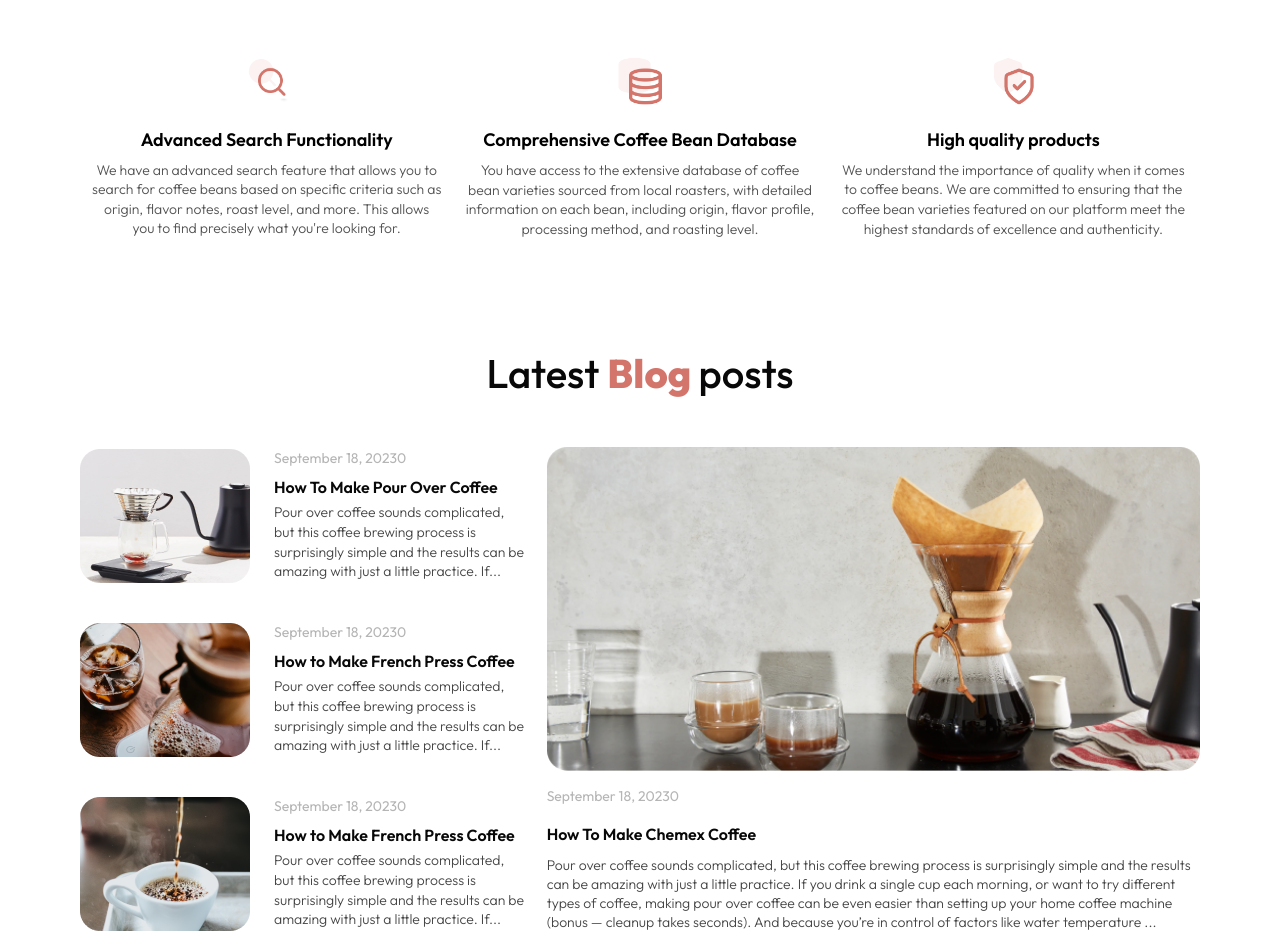
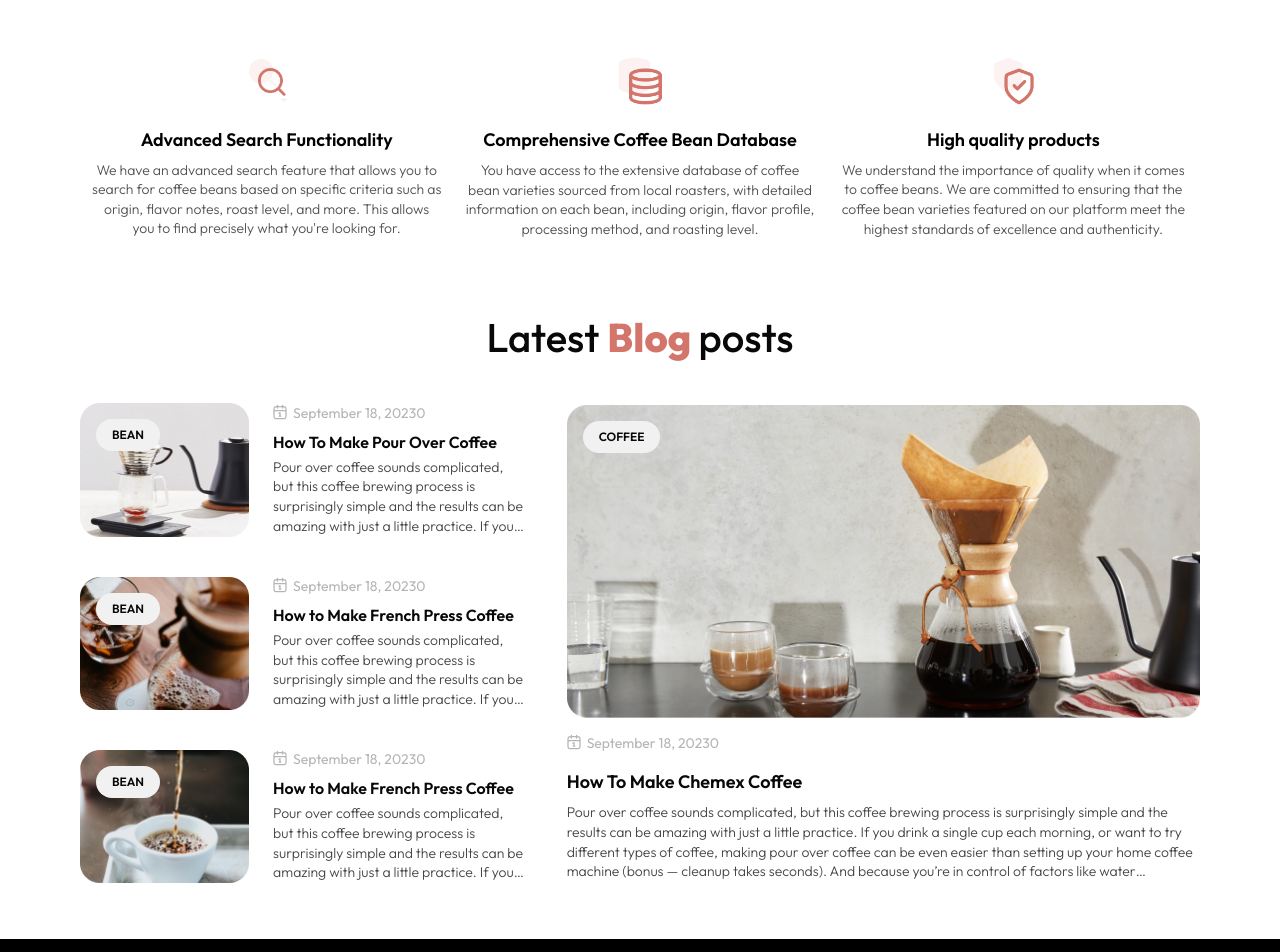
Before and after one commit to Sumit-Chouhan-devloper/Coffe-bean, a Next.js app: page / in a window 1280 px wide. Shown: the top 952 px of the page. Built offline with nearby package versions, Linux system fonts and the light colour scheme.

Commit message:
all done

```diff
--- a/components/Blog.jsx
+++ b/components/Blog.jsx
@@ -2,63 +2,81 @@ import Image from "next/image";
 import React from "react";
 import { BlogData } from "./common/Helper";
 import chemex from "../public/assets/png/chemex-coffee.png";
+import { CalenderIcon } from "./common/Icons";
 const Blog = () => {
   return (
     <div className="container custom_container mx-auto py-12 px-4 lg:px-3">
-      <h2 className="text-center font-medium text-4xxl text-DarkBlack mb-8 lg:mb-11">
-        Latest <span className=" font-extrabold text-lightOrange">Blog </span>
+      <h2 className="text-center font-medium sm:text-3xl text-3xl md:text-4xxl text-DarkBlack mb-5 sm:mb-8 lg:mb-12">
+        Latest <span className="font-extrabold text-lightOrange">Blog </span>
         posts
       </h2>
       <div className="flex flex-wrap items-center justify-center">
-        <div className="xl:w-5/12 lg:w-9/12 flex flex-col gap-5 sm:gap-6 md:gap-8 xl:gap-10 lg:pe-5">
+        <div className="xl:w-5/12 lg:w-9/12 flex flex-col gap-4 sm:gap-6 md:gap-8 xl:gap-10 lg:pe-5">
           {BlogData.map((data, index) => (
             <div
-              className="flex gap-4 flex-col sm:flex-row items-center lg:gap-6 max-w-[400px] sm:max-w-[unset] mx-auto"
+              className="flex  sm:gap-5 flex-col sm:flex-row items-center lg:gap-6 max-w-[400px] sm:max-w-[unset] mx-auto"
               key={index}
             >
+              <div className="relative mt-4 w-7/12 sm:mt-0 sm:w-4/12 xl:w-8/12">
                 <Image
-                className="w-full xl:h-[134px] max-w-[240px] sm:max-w-[170px] mt-4 sm:mt-0"
+                  className="w-full"
                   height={134}
                   width={170}
                   src={data.CupImage}
                   alt="coffee"
                 />
-              <div>
-                <p className="text-lightGray text-sm lg:leading-[18px] text-center sm:text-start">
+                <button className="absolute bg-offWhite px-4 py-2 uppercase text-xs font-semibold text-DarkBlack rounded-[64px] sm:top-4 top-2 start-2 sm:start-4 hover: hover:bg-lightOrange transition-all duration-300">
+                  Bean
+                </button>
+              </div>
+              <div className="sm:w-8/12 md:w-full">
+                <p className="text-lightGray text-sm pt-3 sm:pt-0 lg:leading-[18px] text-center sm:text-start flex gap-[6px] justify-center sm:justify-start">
+                  <span>
+                    <CalenderIcon />
+                  </span>
                   {data.BlogDate}
                 </p>
                 <h3 className="mt-2 mb-1 font-semibold text-base text-DarkBlack text-center sm:text-start">
                   {data.title}
                 </h3>
-                <p className="text-DarkBlack opacity-75 text-sm font-light sm:leading-[19.6px] text-center sm:text-start px-3 sm:px-0">
+                <p className="text-DarkBlack opacity-75 text-sm font-light sm:leading-[19.6px] text-center sm:text-start px-3 sm:px-0 text_ellips_coffee">
                   {data.description}
                 </p>
               </div>
             </div>
           ))}
         </div>
-        <div className="xl:w-7/12 lg:w-9/12 pt-8 xl:pt-0">
+        <div className="xl:w-7/12 lg:w-9/12 pt-8 xl:pt-0 xl:ps-5">
+          <div className="relative">
             <Image
               className="w-full"
-            height={316}
+              height={320}
               width={640}
               src={chemex}
               alt="coffee"
             />
-          <p className="text-lightGray text-sm mt-3 xl:mt-4 leading-[18px]">
+            <button className="absolute uppercase bg-offWhite px-4 py-2 text-xs font-semibold text-DarkBlack rounded-[64px] sm:top-4 top-2 start-2 sm:start-4 hover: hover:bg-lightOrange transition-all duration-300">
+              Coffee
+            </button>
+          </div>
+          <p className="text-lightGray text-sm mt-3 xl:mt-4 leading-[18px] flex gap-[6px] justify-center sm:justify-start">
+            <span>
+              <CalenderIcon />
+            </span>
             September 18, 20230
           </p>
-          <h3 className="xl:mt-4 mt-2 mb-2 font-semibold text-base text-DarkBlack lg:leading-[27px]">
+          <h3 className="xl:mt-4 mt-2 mb-2 font-semibold text-lg text-DarkBlack lg:leading-[27px] text-center sm:text-start">
             How To Make Chemex Coffee
           </h3>
-          <p className="text-DarkBlack opacity-75 text-sm font-light sm:leading-[19px]">
+          <p className="text-DarkBlack opacity-75 text-sm font-light sm:leading-[19.6px] text_ellips_chemex text-center sm:text-start">
             Pour over coffee sounds complicated, but this coffee brewing process
             is surprisingly simple and the results can be amazing with just a
             little practice. If you drink a single cup each morning, or want to
             try different types of coffee, making pour over coffee can be even
             easier than setting up your home coffee machine (bonus — cleanup
             takes seconds). And because you’re in control of factors like water
-            temperature ...
+            temperature and brew time, you can expect amazing flavor in the
+            finished cup.
           </p>
         </div>
       </div>
--- a/components/Services.jsx
+++ b/components/Services.jsx
@@ -4,7 +4,7 @@ import Image from "next/image";
 
 const Services = () => {
   return (
-    <div className="custom_container container mx-auto py-12 lg:py-14 px-4 lg:px-3">
+    <div className="custom_container container mx-auto pt-12 lg:pt-14 px-4 lg:px-3 pb-8">
       <div className="flex flex-wrap justify-center">
         {ServiceData.map((data, index) => (
           <div
--- a/components/common/Helper.jsx
+++ b/components/common/Helper.jsx
@@ -30,20 +30,20 @@ export const BlogData = [
     BlogDate: "September 18, 20230",
     title: "How To Make Pour Over Coffee",
     description:
-      "Pour over coffee sounds complicated, but this coffee brewing process is surprisingly simple and the results can be amazing with just a little practice. If...",
+      "Pour over coffee sounds complicated, but this coffee brewing process is surprisingly simple and the results can be amazing with just a little practice. If you drink a single cup each morning, or want to try different types of coffee, making pour over coffee can be even easier than setting up your home coffee machine (bonus — cleanup takes seconds). And because you’re in control of factors like water temperature and brew time, you can expect amazing flavor in the finished cup.",
   },
   {
     CupImage: coffee2,
     BlogDate: "September 18, 20230",
     title: "How to Make French Press Coffee",
     description:
-      "Pour over coffee sounds complicated, but this coffee brewing process is surprisingly simple and the results can be amazing with just a little practice. If...",
+      "Pour over coffee sounds complicated, but this coffee brewing process is surprisingly simple and the results can be amazing with just a little practice. If you drink a single cup each morning, or want to try different types of coffee, making pour over coffee can be even easier than setting up your home coffee machine (bonus — cleanup takes seconds). And because you’re in control of factors like water temperature and brew time, you can expect amazing flavor in the finished cup.",
   },
   {
     CupImage: coffee3,
     BlogDate: "September 18, 20230",
     title: "How to Make French Press Coffee",
     description:
-      "Pour over coffee sounds complicated, but this coffee brewing process is surprisingly simple and the results can be amazing with just a little practice. If...",
+      "Pour over coffee sounds complicated, but this coffee brewing process is surprisingly simple and the results can be amazing with just a little practice. If you drink a single cup each morning, or want to try different types of coffee, making pour over coffee can be even easier than setting up your home coffee machine (bonus — cleanup takes seconds). And because you’re in control of factors like water temperature and brew time, you can expect amazing flavor in the finished cup.",
   },
 ];
--- a/components/common/Icons.jsx
+++ b/components/common/Icons.jsx
@@ -0,0 +1,19 @@
+export const CalenderIcon = () => {
+  return (
+    <svg
+      width="14"
+      height="16"
+      viewBox="0 0 14 16"
+      fill="none"
+      xmlns="http://www.w3.org/2000/svg"
+    >
+      <path
+        d="M13 6.66671H1M9.66667 1.33337V4.00004M4.33333 1.33337V4.00004M6 9.33337L7 8.66671V12M6.16667 12H7.83333M4.2 14.6667H9.8C10.9201 14.6667 11.4802 14.6667 11.908 14.4487C12.2843 14.257 12.5903 13.951 12.782 13.5747C13 13.1469 13 12.5868 13 11.4667V5.86671C13 4.7466 13 4.18655 12.782 3.75873C12.5903 3.3824 12.2843 3.07644 11.908 2.88469C11.4802 2.66671 10.9201 2.66671 9.8 2.66671H4.2C3.0799 2.66671 2.51984 2.66671 2.09202 2.88469C1.71569 3.07644 1.40973 3.3824 1.21799 3.75873C1 4.18655 1 4.7466 1 5.86671V11.4667C1 12.5868 1 13.1469 1.21799 13.5747C1.40973 13.951 1.71569 14.257 2.09202 14.4487C2.51984 14.6667 3.0799 14.6667 4.2 14.6667Z"
+        stroke="#B5B5B5"
+        stroke-width="1.25"
+        stroke-linecap="round"
+        stroke-linejoin="round"
+      />
+    </svg>
+  );
+};
--- a/styles/globals.css
+++ b/styles/globals.css
@@ -7,8 +7,33 @@ body {
   font-family: "outfit", "sans-serif";
 }
 
+.text_ellips_coffee {
+  display: -webkit-box;
+  -webkit-box-orient: vertical;
+  -webkit-line-clamp: 3;
+  overflow: hidden;
+  text-overflow: ellipsis;
+}
+
+.text_ellips_chemex {
+  display: -webkit-box;
+  -webkit-box-orient: vertical;
+  -webkit-line-clamp: 4;
+  overflow: hidden;
+  text-overflow: ellipsis;
+}
+
 @media (min-width: 1024px) {
   .custom_container {
     max-width: 1144px;
   }
+
+  .text_ellips_chemex {
+    -webkit-line-clamp: 4;
+  }
+
+  .text_ellips_coffee {
+    -webkit-line-clamp: 4;
+
+  }
 }
--- a/tailwind.config.js
+++ b/tailwind.config.js
@@ -14,7 +14,8 @@ module.exports = {
         "lightBlack": "#525252",
         "lightGray": "#B5B5B5",
         "DarkBlack": "#080808",
-        "lightOrange": " #D3756B",
+        "lightOrange": "#D3756B",
+        "offWhite": "#F1F1F1",
       },
       fontFamily: {
         "outfit": ['"outfit"', "sans-serif"],
```
Lines whose indentation alone changed are shown as unchanged.
